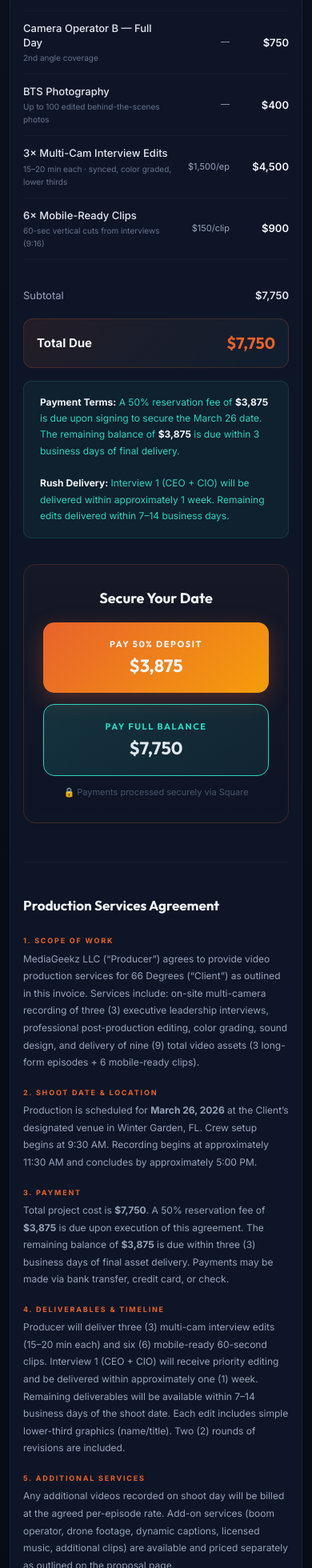
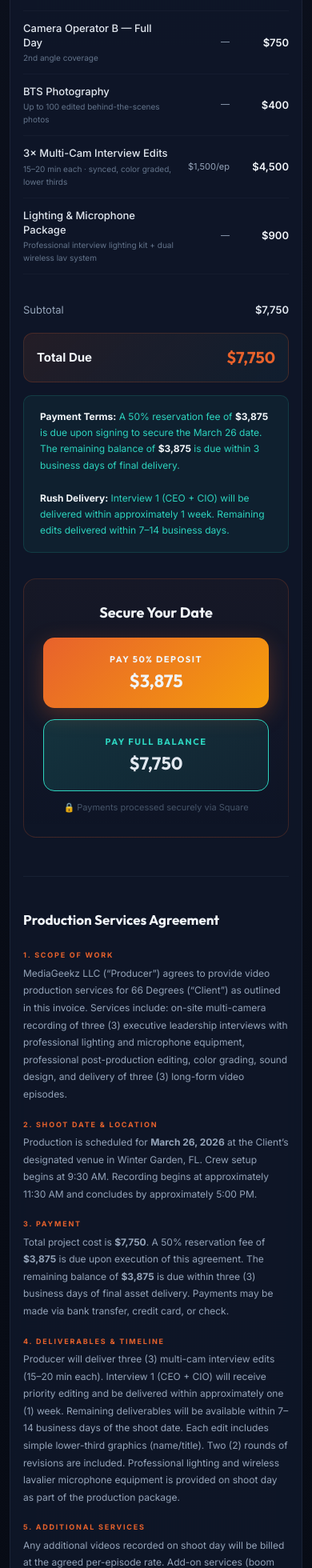
Before and after one commit to DanielSensual/Mediageekzquotes, a Next.js app: page /proposals/leadership-interviews/invoice in a window 390 px wide. Shown: the part 982-2942 px from the top of the page at 80% size. Built offline with nearby package versions, Linux system fonts and the light colour scheme.

Commit message:
fix: replace Social Clips with Lighting & Microphone Package () — same total ,750

```diff
--- a/app/proposals/leadership-interviews/invoice/page.js
+++ b/app/proposals/leadership-interviews/invoice/page.js
@@ -23,7 +23,7 @@ const LINE_ITEMS = [
     { description: 'Camera Operator B — Full Day', detail: '2nd angle coverage', amount: 750 },
     { description: 'BTS Photography', detail: 'Up to 100 edited behind-the-scenes photos', amount: 400 },
     { description: '3× Multi-Cam Interview Edits', detail: '15–20 min each · synced, color graded, lower thirds', amount: 4500, per: '$1,500/ep' },
-    { description: '6× Mobile-Ready Clips', detail: '60-sec vertical cuts from interviews (9:16)', amount: 900, per: '$150/clip' },
+    { description: 'Lighting & Microphone Package', detail: 'Professional interview lighting kit + dual wireless lav system', amount: 900 },
 ];
 
 const SUBTOTAL = LINE_ITEMS.reduce((s, i) => s + i.amount, 0);
@@ -613,7 +613,7 @@ export default function InvoicePage() {
                         <div className="clause">
                             <div className="clause-num">1. Scope of Work</div>
                             <div className="clause-text">
-                                MediaGeekz LLC (&ldquo;Producer&rdquo;) agrees to provide video production services for {CLIENT.company} (&ldquo;Client&rdquo;) as outlined in this invoice. Services include: on-site multi-camera recording of three (3) executive leadership interviews, professional post-production editing, color grading, sound design, and delivery of nine (9) total video assets (3 long-form episodes + 6 mobile-ready clips).
+                                MediaGeekz LLC (&ldquo;Producer&rdquo;) agrees to provide video production services for {CLIENT.company} (&ldquo;Client&rdquo;) as outlined in this invoice. Services include: on-site multi-camera recording of three (3) executive leadership interviews with professional lighting and microphone equipment, professional post-production editing, color grading, sound design, and delivery of three (3) long-form video episodes.
                             </div>
                         </div>
 
@@ -634,14 +634,14 @@ export default function InvoicePage() {
                         <div className="clause">
                             <div className="clause-num">4. Deliverables & Timeline</div>
                             <div className="clause-text">
-                                Producer will deliver three (3) multi-cam interview edits (15–20 min each) and six (6) mobile-ready 60-second clips. Interview 1 (CEO + CIO) will receive priority editing and be delivered within approximately one (1) week. Remaining deliverables will be available within 7–14 business days of the shoot date. Each edit includes simple lower-third graphics (name/title). Two (2) rounds of revisions are included.
+                                Producer will deliver three (3) multi-cam interview edits (15–20 min each). Interview 1 (CEO + CIO) will receive priority editing and be delivered within approximately one (1) week. Remaining deliverables will be available within 7–14 business days of the shoot date. Each edit includes simple lower-third graphics (name/title). Two (2) rounds of revisions are included. Professional lighting and wireless lavalier microphone equipment is provided on shoot day as part of the production package.
                             </div>
                         </div>
 
                         <div className="clause">
                             <div className="clause-num">5. Additional Services</div>
                             <div className="clause-text">
-                                Any additional videos recorded on shoot day will be billed at the agreed per-episode rate. Add-on services (boom operator, drone footage, dynamic captions, licensed music, additional clips) are available and priced separately as outlined on the proposal page.
+                                Any additional videos recorded on shoot day will be billed at the agreed per-episode rate. Add-on services (boom operator, drone footage, dynamic captions, licensed music) are available and priced separately as outlined on the proposal page.
                             </div>
                         </div>
 
--- a/app/proposals/leadership-interviews/page.js
+++ b/app/proposals/leadership-interviews/page.js
@@ -19,13 +19,13 @@ const PACKAGES = [
         ],
         post: [
             { label: '3× Multi-Cam Interview Edits', detail: '15–20 min each, synced + color graded', amount: 4500, per: '$1,500/ep' },
-            { label: '6× Mobile-Ready Clips', detail: '60-sec vertical cuts from interviews', amount: 900, per: '$150/clip' },
+            { label: 'Lighting & Microphone Package', detail: 'Professional interview lighting kit + dual wireless lav system', amount: 900 },
         ],
         included: [
             'Full-day on-location recording',
             '2-man crew + locked-off C-cam (Lead DP + Camera Op)',
             '3 multi-cam synced interview edits (15–20 min)',
-            '6 mobile-ready 60-sec clips (9:16)',
+            'Professional lighting kit + dual wireless lav mics',
             'Professional audio (dual wireless lavs)',
             'Simple lower-third graphics (name/title)',
             'Color grading + sound design',
@@ -584,7 +584,7 @@ export default function LeadershipInterviewsProposal() {
                         Record.<br /><em>Refine.</em><br />Amplify.
                     </h1>
                     <p className="hero-subtitle">
-                        Three executive leadership interviews captured with cinematic multi-cam production — delivered as polished long-form episodes and mobile-ready social clips.
+                        Three executive leadership interviews captured with cinematic multi-cam production — delivered as polished long-form episodes with professional lighting and audio.
                     </p>
 
                     <div className="hero-meta">
```
